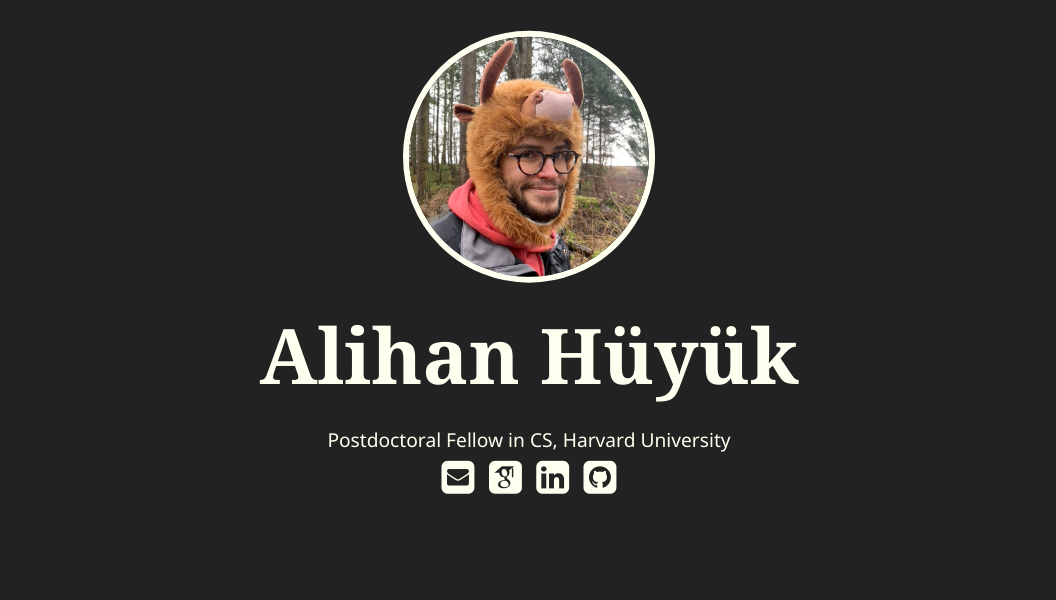
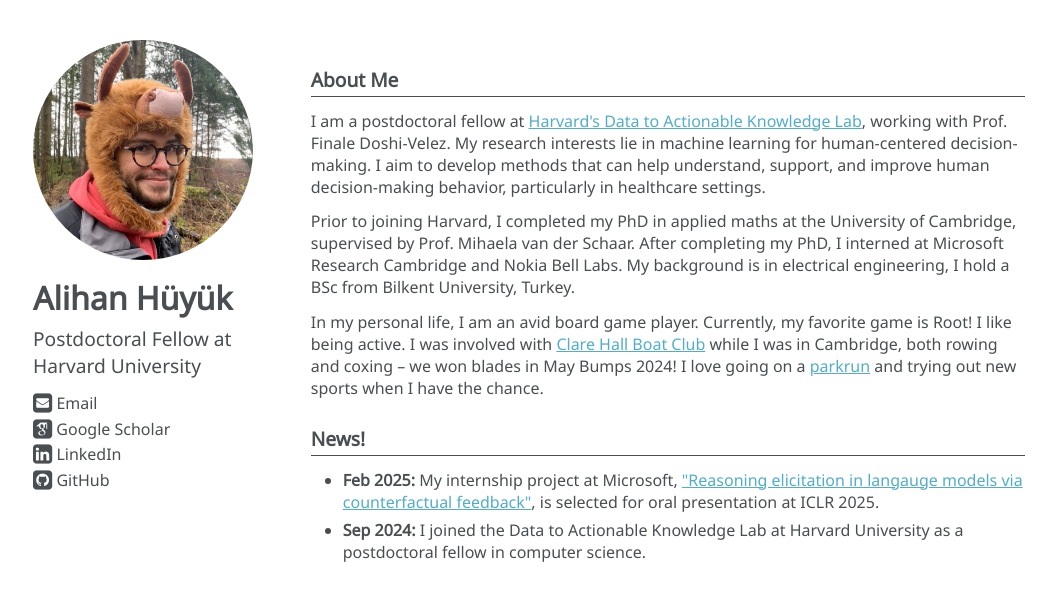
Before and after one commit to alihanhyk/alihanhyk.github.io, a plain HTML site: page index.html in a window 1280 px wide. Shown: the whole page, without its empty margins (111-1167 px from the left). Drawn offline with Linux system fonts and the light colour scheme; files whose address does not match are found by name.

Commit message:
new website

```diff
--- a/index.html
+++ b/index.html
@@ -1,41 +1,62 @@
 <html>
     <head>
         <title>Alihan H&uuml;y&uuml;k</title>
-        <link rel='stylesheet' href='https://fonts.googleapis.com/css?family=Noto+Sans|Noto+Serif:700'>
-        <link rel='stylesheet' href='src/fontawesome/css/fontawesome.min.css'>
-        <link rel='stylesheet' href='src/academicons/css/academicons.min.css'>
-        <style>
-            * {margin:0; padding:0}
-            body {color:#fffff0; background-color:#222222}
-            div {position:absolute; top:33%; transform:translateY(-50%); width:100%; text-align:center}
-            img {width:240px; height:240px; object-fit:cover; border-radius:50%; border: 6px solid #fffff0; margin-bottom:1.2rem}
-            h1,h2 {font-weight:normal}
-            h1 {font-family:'Noto Serif', serif; font-size:4.8rem; margin-bottom:1.2rem}
-            h2 {font-family:'Noto Sans', sans-serif; font-size:1.2rem; margin-bottom:0.3rem}
-            p {font-size:2.4rem}
-            a {color: #fffff0}
-            a:hover {color:#888880}
-            a:not(:last-child) {margin-right:0.9rem}
-        </style>
+        <link rel="stylesheet" href="style.css">
+        <link rel="stylesheet" href="https://fonts.googleapis.com/css?family=Noto+Sans|Noto+Serif:700">
+        <link rel="stylesheet" href="src/fontawesome/css/fontawesome.min.css">
+        <link rel="stylesheet" href="src/academicons/css/academicons.min.css">
         <script>
             window.onload = function() {
-                var user = 'ahuyuk';
-                var domain = 'seas.harvard.edu';
-                document.getElementById('email').href = 'mailto:' + user + '@' + domain;
+                var user = "ahuyuk";
+                var domain = "seas.harvard.edu";
+                document.getElementById("email").href = "mailto:" + user + "@" + domain;
             }
         </script>
     </head>
     <body>
-        <div>
-            <img src='res/photo.jpg'>
-            <h1>Alihan H&uuml;y&uuml;k</h1>
-            <h2>Postdoctoral Fellow in CS, Harvard University</h2>
-            <p>
-                <a id='email' target='_blank' href=''><i class='fa fa-envelope-square'></i></a><!--
-                --><a target='_blank' href='https://scholar.google.com/citations?user=EMq6KwMAAAAJ'><i class='ai ai-google-scholar-square'></i></a><!--
-                --><a target='_blank' href='https://www.linkedin.com/in/alihanhyk'><i class='fa fa-linkedin-square'></i></a><!--
-                --><a target='_blank' href='https://github.com/alihanhyk'><i class='fa fa-github-square'></i></a>
-           </p>
+        <div class="main">
+            <div class="avatar">
+                <div class="avatar-photo">
+                    <img src="res/photo.jpg">
+                </div>
+                <div class="avatar-content">
+                    <h1>Alihan H&uuml;y&uuml;k</h1>
+                    <h2>Postdoctoral Fellow at Harvard University</p>
+                    <h3>
+                        <a target="_blank" href="" id="email"><i class="fa fa-envelope-square"></i> <span>Email</span></a>
+                        <a target="_blank" href="https://scholar.google.com/citations?user=EMq6KwMAAAAJ"><i class="ai ai-google-scholar-square"></i> <span>Google Scholar</span></a>
+                        <a target="_blank" href="https://www.linkedin.com/in/alihanhyk"><i class="fa fa-linkedin-square"></i> <span>LinkedIn</span></a>
+                        <a target="_blank" href="https://github.com/alihanhyk"><i class="fa fa-github-square"></i> <span>GitHub</span></a>
+                    </h3>
+                </div>
+            </div>
+            <div class="content">
+                <h2>About Me</h2>
+                <hr>
+                <p>
+                    I am a postdoctoral fellow at <a target="_blank" href="https://dtak.github.io">Harvard's Data to Actionable Knowledge Lab</a>, working with Prof. Finale Doshi-Velez.
+                    My research interests lie in machine learning for human-centered decision-making.
+                    I aim to develop methods that can help understand, support, and improve human decision-making behavior, particularly in healthcare settings.
+                </p>
+                <p>
+                    Prior to joining Harvard, I completed my PhD in applied maths at the University of Cambridge, supervised by Prof. Mihaela van der Schaar.
+                    After completing my PhD, I interned at Microsoft Research Cambridge and Nokia Bell Labs.
+                    My background is in electrical engineering, I hold a BSc from Bilkent University, Turkey.
+                </p>
+                <p>
+                    In my personal life, I am an avid board game player.
+                    Currently, my favorite game is Root!
+                    I like being active.
+                    I was involved with <a target="_blank" href="https://www.clarehall.cam.ac.uk/chbc/">Clare Hall Boat Club</a> while I was in Cambridge, both rowing and coxing &ndash; we won blades in May Bumps 2024!
+                    I love going on a <a target="_blank" href="https://www.parkrun.com">parkrun</a> and trying out new sports when I have the chance.
+                </p>
+                <h2>News!</h2>
+                <hr>
+                <ul>
+                    <li><b>Feb 2025:</b> My internship project at Microsoft, <a target="_blank" href="https://openreview.net/forum?id=VVixJ9QavY">"Reasoning elicitation in langauge models via counterfactual feedback"</a>, is selected for oral presentation at ICLR 2025.</li>
+                    <li><b>Sep 2024:</b> I joined the Data to Actionable Knowledge Lab at Harvard University as a postdoctoral fellow in computer science.</li>
+                </ul>
+            </div>
         </div>
     </body>
 </html>
--- /dev/null
+++ b/style.css
@@ -0,0 +1,51 @@
+* { margin: 0; padding: 0; box-sizing: border-box; }
+
+p, h1, h2, h3, ul { font-family: "Noto Sans", sans-serif; color: #494e52; }
+a { color: #52adc8; }
+hr { border: none; height: 1px; color: #494e52; background-color: #494e52; }
+
+div.main {
+    max-width: 720px;
+    margin-left: auto;
+    margin-right: auto;
+    margin-top: 2.5rem;
+    margin-bottom: 2rem;
+    padding-left: 1rem;
+    padding-right: 1rem;
+}
+
+div.avatar { margin-bottom: 2rem; }
+div.avatar-photo { width: 20%; margin-right: 4%; display: inline-block; vertical-align: middle; }
+div.avatar-photo > img { width: 100%; aspect-ratio: 1 !important; border-radius: 50%; object-fit: cover;}
+div.avatar-content { display: inline-block; vertical-align: middle; }
+div.avatar-content > h1 { font-size: 2rem; }
+div.avatar-content > h2 { font-size: 1.2rem; font-weight: normal; }
+div.avatar-content > h3 { font-size: 0.9rem; font-weight: normal; margin-top: 0.4rem; }
+div.avatar-content > h3 > a { color: inherit; text-decoration: none; margin-left: 0.6rem; }
+div.avatar-content > h3 > a:first-child { margin-left: 0; }
+div.avatar-content > h3 > a > i { font-size: 1.3rem; vertical-align: top; }
+div.avatar-content > h3 > a > span:hover { text-decoration: underline; }
+div.content > h2 { font-size: 1.2rem; margin-top: 1.6rem; margin-bottom: 0.2rem; }
+div.content > p { margin-top: 0.8rem; }
+div.content > ul { margin-top: 0.8rem; padding-left: 2rem; }
+div.content > ul > li { margin-top: 0.4rem; }
+
+@media (min-width: 720px){
+    div.avatar { width: 160px; float: left; }
+    div.content { width: 68%; float: right;}
+    div.avatar-photo { width: 100%; }
+    div.avatar-content > h1 { font-size: 1.4rem; margin-top: 1rem; }
+    div.avatar-content > h2 { font-size: 1rem; margin-top: 0.4rem; }
+    div.avatar-content > h3 { margin-top: 0.8rem;}
+    div.avatar-content > h3 > a { display: block; margin-left: 0; margin-top: 0.2rem; }
+}
+
+@media (min-width: 1024px){
+    div.main{ max-width: 1024px; }
+    div.avatar{ width: 220px; }
+    div.content{ width: 72%; }
+    div.avatar-content > h1{ font-size: 2rem; }
+    div.avatar-content > h2{ font-size: 1.2rem; font-weight: normal; }
+    div.avatar-content > h3{ font-size: 1rem; }
+    div.avatar-content > h3 > a > i{ font-size: 1.4rem;}
+}
```
